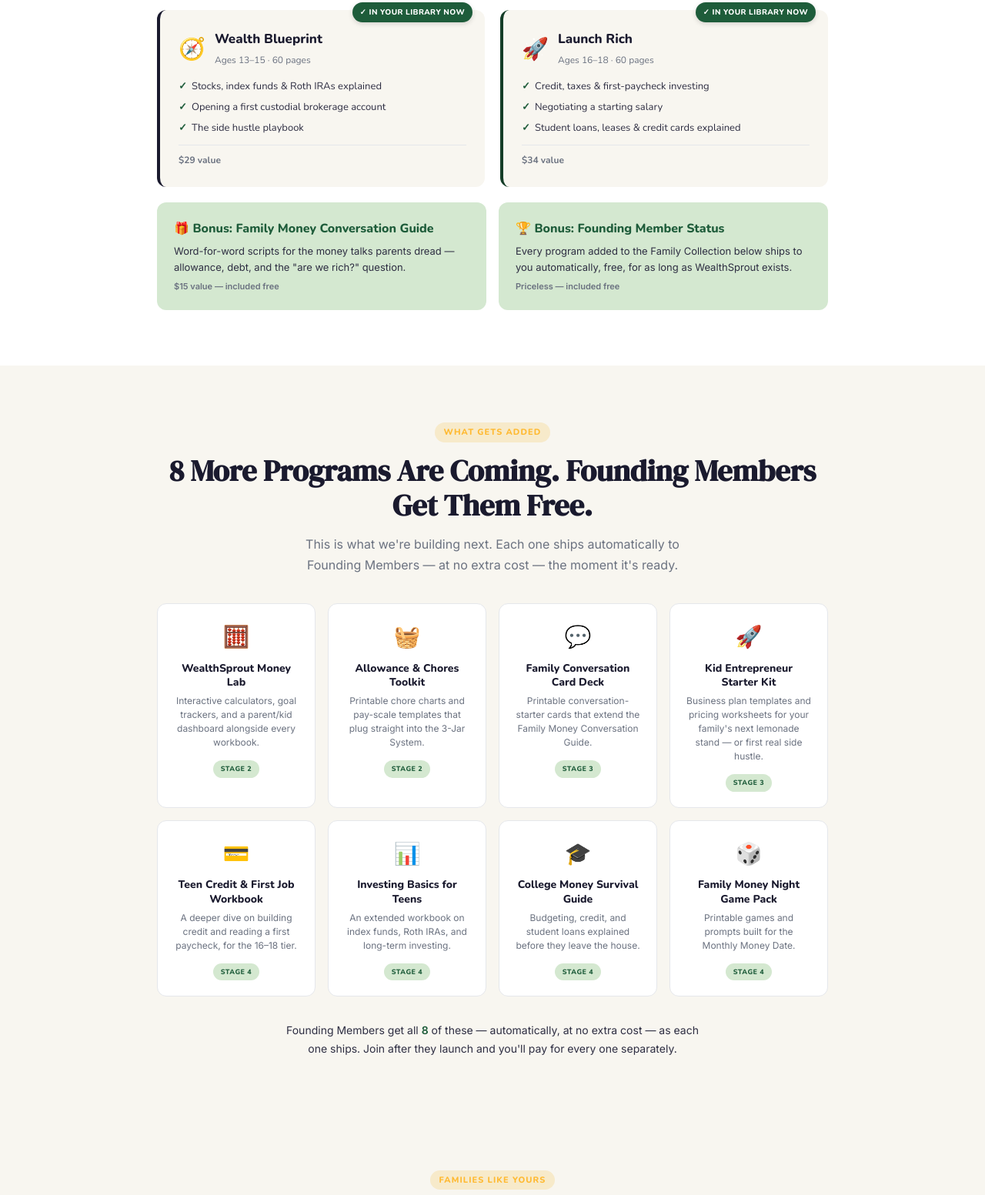
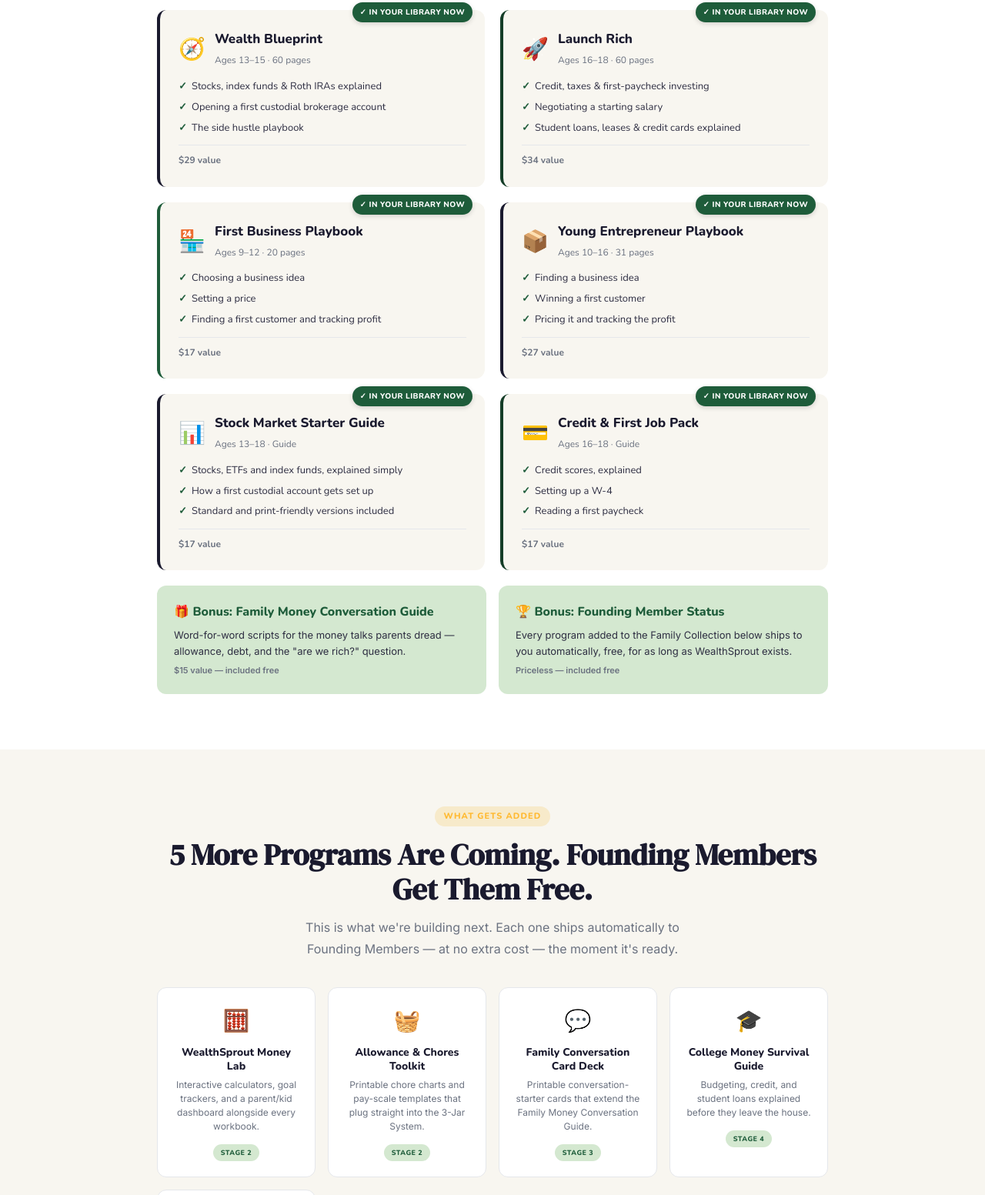
Before and after one commit to Levergroup/WealthSprout, a plain HTML site: page programs/vault.html in a window 1280 px wide. Shown: the part 2821-4374 px from the top of the page at 77% size. Drawn offline with nearby package versions, Linux system fonts and the light colour scheme.

Commit message:
Vault page: add First Business, Young Entrepreneur, Stock Market Starter and Credit & First Job guides to what's included
Moved the three already-built programs out of the "coming" list (8 -> 5 coming),
added the four guides to the included grid, and updated counts, FAQ answers,
value ($104 -> $182) and the matching copy on index, pricing and llms.txt.

Co-Authored-By: Claude Sonnet 5.5 <noreply@anthropic.com>
Claude-Session: https://claude.ai/code/session_012zV92V4xJZWCMLbkJoY6Kk

```diff
--- a/programs/vault.html
+++ b/programs/vault.html
@@ -42,7 +42,7 @@ j=d.createElement(s),dl=l!='dataLayer'?'&l='+l:'';j.async=true;j.src=
       "@context": "https://schema.org",
       "@type": "Product",
       "name": "The WealthSprout Family Collection",
-      "description": "Founding Member access to The WealthSprout Family Collection: today's 4 age-matched programs (ages 5–18) plus every program WealthSprout releases through Month 12, delivered automatically at no extra cost. $67 one-time, locked in for life — the public price rises in stages as the Collection grows.",
+      "description": "Founding Member access to The WealthSprout Family Collection: today's 4 age-matched programs plus 4 add-on guides (ages 5–18) plus every program WealthSprout releases through Month 12, delivered automatically at no extra cost. $67 one-time, locked in for life — the public price rises in stages as the Collection grows.",
       "brand": { "@type": "Brand", "name": "WealthSprout" },
       "offers": {
         "@type": "Offer",
@@ -71,8 +71,8 @@ j=d.createElement(s),dl=l!='dataLayer'?'&l='+l:'';j.async=true;j.src=
       "mainEntity": [
         {
           "@type": "Question",
-          "name": "Do I get all 4 programs immediately, or do they unlock by age?",
-          "acceptedAnswer": { "@type": "Answer", "text": "All four programs are delivered to your inbox immediately after you join. There's no waiting and no unlocking — use the one that fits your kid's age today, save the rest for later, and every future program we add ships to you the same way." }
+          "name": "Do I get all 8 programs and guides immediately, or do they unlock by age?",
+          "acceptedAnswer": { "@type": "Answer", "text": "All eight programs and guides are delivered to your inbox immediately after you join. There's no waiting and no unlocking — use the one that fits your kid's age today, save the rest for later, and every future program we add ships to you the same way." }
         },
         {
           "@type": "Question",
@@ -87,7 +87,7 @@ j=d.createElement(s),dl=l!='dataLayer'?'&l='+l:'';j.async=true;j.src=
         {
           "@type": "Question",
           "name": "Is this a PDF or a physical book?",
-          "acceptedAnswer": { "@type": "Answer", "text": "All four current programs are digital PDFs delivered instantly to your inbox. Use them on a phone, tablet, or laptop, or print any of them at home — they're yours to keep either way." }
+          "acceptedAnswer": { "@type": "Answer", "text": "All eight current programs and guides are digital PDFs delivered instantly to your inbox. Use them on a phone, tablet, or laptop, or print any of them at home — they're yours to keep either way." }
         },
         {
           "@type": "Question",
@@ -97,7 +97,7 @@ j=d.createElement(s),dl=l!='dataLayer'?'&l='+l:'';j.async=true;j.src=
         {
           "@type": "Question",
           "name": "How do I actually receive the programs you add later — do I have to come back and buy them?",
-          "acceptedAnswer": { "@type": "Answer", "text": "No. Each new program ships automatically to the email address you used at checkout as soon as it's ready, the same way your first 4 programs arrived. There's nothing to repurchase and nothing to remember to do." }
+          "acceptedAnswer": { "@type": "Answer", "text": "No. Each new program ships automatically to the email address you used at checkout as soon as it's ready, the same way your first 8 programs arrived. There's nothing to repurchase and nothing to remember to do." }
         },
         {
           "@type": "Question",
@@ -304,7 +304,7 @@ height="0" width="0" style="display:none;visibility:hidden"></iframe></noscript>
         <div class="lp-content lp-wide">
             <div class="t-center">
                 <span class="eyebrow eyebrow-gold">WHAT YOU GET TODAY</span>
-                <h2 class="section-title">220+ Pages, 4 Programs — Yours the Moment You Join.</h2>
+                <h2 class="section-title">260+ Pages, 8 Programs — Yours the Moment You Join.</h2>
             </div>
             <div class="vlp-grid">
                 <div class="vlp-pcard vlp-pcard-seeds">
@@ -347,6 +347,46 @@ height="0" width="0" style="display:none;visibility:hidden"></iframe></noscript>
                     </ul>
                     <div class="retail-price">$34 value</div>
                 </div>
+                <div class="vlp-pcard vlp-pcard-moves">
+                    <span class="vlp-badge-inlibrary">✓ In Your Library Now</span>
+                    <div class="vlp-pcard-top"><span class="emoji">🏪</span><div><h4>First Business Playbook</h4><span class="age">Ages 9–12 · 20 pages</span></div></div>
+                    <ul>
+                        <li>Choosing a business idea</li>
+                        <li>Setting a price</li>
+                        <li>Finding a first customer and tracking profit</li>
+                    </ul>
+                    <div class="retail-price">$17 value</div>
+                </div>
+                <div class="vlp-pcard vlp-pcard-blueprint">
+                    <span class="vlp-badge-inlibrary">✓ In Your Library Now</span>
+                    <div class="vlp-pcard-top"><span class="emoji">📦</span><div><h4>Young Entrepreneur Playbook</h4><span class="age">Ages 10–16 · 31 pages</span></div></div>
+                    <ul>
+                        <li>Finding a business idea</li>
+                        <li>Winning a first customer</li>
+                        <li>Pricing it and tracking the profit</li>
+                    </ul>
+                    <div class="retail-price">$27 value</div>
+                </div>
+                <div class="vlp-pcard vlp-pcard-blueprint">
+                    <span class="vlp-badge-inlibrary">✓ In Your Library Now</span>
+                    <div class="vlp-pcard-top"><span class="emoji">📊</span><div><h4>Stock Market Starter Guide</h4><span class="age">Ages 13–18 · Guide</span></div></div>
+                    <ul>
+                        <li>Stocks, ETFs and index funds, explained simply</li>
+                        <li>How a first custodial account gets set up</li>
+                        <li>Standard and print-friendly versions included</li>
+                    </ul>
+                    <div class="retail-price">$17 value</div>
+                </div>
+                <div class="vlp-pcard vlp-pcard-launch">
+                    <span class="vlp-badge-inlibrary">✓ In Your Library Now</span>
+                    <div class="vlp-pcard-top"><span class="emoji">💳</span><div><h4>Credit &amp; First Job Pack</h4><span class="age">Ages 16–18 · Guide</span></div></div>
+                    <ul>
+                        <li>Credit scores, explained</li>
+                        <li>Setting up a W-4</li>
+                        <li>Reading a first paycheck</li>
+                    </ul>
+                    <div class="retail-price">$17 value</div>
+                </div>
             </div>
             <div class="vlp-bonus-row">
                 <div class="vlp-bonus">
@@ -367,7 +407,7 @@ height="0" width="0" style="display:none;visibility:hidden"></iframe></noscript>
         <div class="lp-content lp-wide">
             <div class="t-center">
                 <span class="eyebrow eyebrow-gold">WHAT GETS ADDED</span>
-                <h2 class="section-title">8 More Programs Are Coming. Founding Members Get Them Free.</h2>
+                <h2 class="section-title">5 More Programs Are Coming. Founding Members Get Them Free.</h2>
                 <p class="section-sub" style="margin:0 auto;">This is what we're building next. Each one ships automatically to Founding Members — at no extra cost — the moment it's ready.</p>
             </div>
             <div class="vlp-coming-grid">
@@ -390,24 +430,6 @@ height="0" width="0" style="display:none;visibility:hidden"></iframe></noscript>
                     <span class="vlp-coming-tag">Stage 3</span>
                 </div>
                 <div class="vlp-coming-card">
-                    <div class="vlp-coming-icon">🚀</div>
-                    <h4>Kid Entrepreneur Starter Kit</h4>
-                    <p>Business plan templates and pricing worksheets for your family's next lemonade stand — or first real side hustle.</p>
-                    <span class="vlp-coming-tag">Stage 3</span>
-                </div>
-                <div class="vlp-coming-card">
-                    <div class="vlp-coming-icon">💳</div>
-                    <h4>Teen Credit &amp; First Job Workbook</h4>
-                    <p>A deeper dive on building credit and reading a first paycheck, for the 16–18 tier.</p>
-                    <span class="vlp-coming-tag">Stage 4</span>
-                </div>
-                <div class="vlp-coming-card">
-                    <div class="vlp-coming-icon">📊</div>
-                    <h4>Investing Basics for Teens</h4>
-                    <p>An extended workbook on index funds, Roth IRAs, and long-term investing.</p>
-                    <span class="vlp-coming-tag">Stage 4</span>
-                </div>
-                <div class="vlp-coming-card">
                     <div class="vlp-coming-icon">🎓</div>
                     <h4>College Money Survival Guide</h4>
                     <p>Budgeting, credit, and student loans explained before they leave the house.</p>
@@ -420,7 +442,7 @@ height="0" width="0" style="display:none;visibility:hidden"></iframe></noscript>
                     <span class="vlp-coming-tag">Stage 4</span>
                 </div>
             </div>
-            <p class="vlp-coming-summary">Founding Members get all <strong>8</strong> of these — automatically, at no extra cost — as each one ships. Join after they launch and you'll pay for every one separately.</p>
+            <p class="vlp-coming-summary">Founding Members get all <strong>5</strong> of these — automatically, at no extra cost — as each one ships. Join after they launch and you'll pay for every one separately.</p>
         </div>
     </section>
 
@@ -483,7 +505,7 @@ height="0" width="0" style="display:none;visibility:hidden"></iframe></noscript>
                 <div class="step">
                     <div class="step-n">1</div>
                     <h3>Join Today for $67</h3>
-                    <p>Get instant access to all 4 current programs, the bonus guide, and Founding Member status the moment you check out.</p>
+                    <p>Get instant access to all 8 current programs and guides, the bonus guide, and Founding Member status the moment you check out.</p>
                 </div>
                 <div class="step">
                     <div class="step-n">2</div>
@@ -596,14 +618,14 @@ height="0" width="0" style="display:none;visibility:hidden"></iframe></noscript>
     <section class="vlp-pricing" data-section="second-pricing">
         <div class="lp-content">
             <p class="pre">Founding Member pricing. One-time payment. Locked in for life.</p>
-            <div class="retail">$104 value today</div>
+            <div class="retail">$182 value today</div>
             <div class="price">$67</div>
-            <span class="save">Save $37 — plus everything we add later</span>
+            <span class="save">Save $115 — plus everything we add later</span>
             <!-- TODO: Replace with Stripe payment link for The Family Collection -->
             <a href="https://app.wealthsproutkids.com/checkout/vault" class="btn btn-gold btn-block" data-cta="second-pricing">Become a Founding Member — $67 →</a>
             <p class="pp-buyline">📥 PDF delivered to your inbox in under 60 seconds · Print at home or use digitally · Works on iPhone, iPad, Android, Mac, and PC</p>
             <div class="checks">
-                <span>✓ Instant PDF delivery for all 4 current programs</span>
+                <span>✓ Instant PDF delivery for all 8 current programs and guides</span>
                 <span>✓ Every future program added automatically, free, for life</span>
                 <span>✓ 30-day money-back guarantee</span>
             </div>
@@ -616,8 +638,8 @@ height="0" width="0" style="display:none;visibility:hidden"></iframe></noscript>
             <h2 class="section-title t-center" style="margin:0 auto 16px;">The WealthSprout Family Collection FAQ — Founding Member Questions Answered</h2>
             <div class="faq-list" style="margin-top:32px;">
                 <div class="faq-item">
-                    <button class="faq-q" type="button">Do I get all 4 programs immediately, or do they unlock by age?<span class="icon">+</span></button>
-                    <div class="faq-a"><p>All four programs are delivered to your inbox immediately after you join. There's no waiting and no unlocking — use the one that fits your kid's age today, save the rest for later, and every future program we add ships to you the same way.</p></div>
+                    <button class="faq-q" type="button">Do I get all 8 programs and guides immediately, or do they unlock by age?<span class="icon">+</span></button>
+                    <div class="faq-a"><p>All eight programs and guides are delivered to your inbox immediately after you join. There's no waiting and no unlocking — use the one that fits your kid's age today, save the rest for later, and every future program we add ships to you the same way.</p></div>
                 </div>
                 <div class="faq-item">
                     <button class="faq-q" type="button">I only have one kid right now. Is the Family Collection still worth it?<span class="icon">+</span></button>
@@ -629,7 +651,7 @@ height="0" width="0" style="display:none;visibility:hidden"></iframe></noscript>
                 </div>
                 <div class="faq-item">
                     <button class="faq-q" type="button">Is this a PDF or a physical book?<span class="icon">+</span></button>
-                    <div class="faq-a"><p>All four current programs are digital PDFs delivered instantly to your inbox. Use them on a phone, tablet, or laptop, or print any of them at home — they're yours to keep either way.</p></div>
+                    <div class="faq-a"><p>All eight current programs and guides are digital PDFs delivered instantly to your inbox. Use them on a phone, tablet, or laptop, or print any of them at home — they're yours to keep either way.</p></div>
                 </div>
                 <div class="faq-item">
                     <button class="faq-q" type="button">What exactly does "Founding Member" mean?<span class="icon">+</span></button>
@@ -637,7 +659,7 @@ height="0" width="0" style="display:none;visibility:hidden"></iframe></noscript>
                 </div>
                 <div class="faq-item">
                     <button class="faq-q" type="button">How do I actually receive the programs you add later — do I have to come back and buy them?<span class="icon">+</span></button>
-                    <div class="faq-a"><p>No. Each new program ships automatically to the email address you used at checkout as soon as it's ready, the same way your first 4 programs arrived. There's nothing to repurchase and nothing to remember to do.</p></div>
+                    <div class="faq-a"><p>No. Each new program ships automatically to the email address you used at checkout as soon as it's ready, the same way your first 8 programs arrived. There's nothing to repurchase and nothing to remember to do.</p></div>
                 </div>
                 <div class="faq-item">
                     <button class="faq-q" type="button">Does my price ever go up after I join?<span class="icon">+</span></button>
```
Also changed, not shown: index.html (+5 -4 lines), pricing.html (+1 -1 lines), vault.html (+56 -34 lines), llms.txt.
